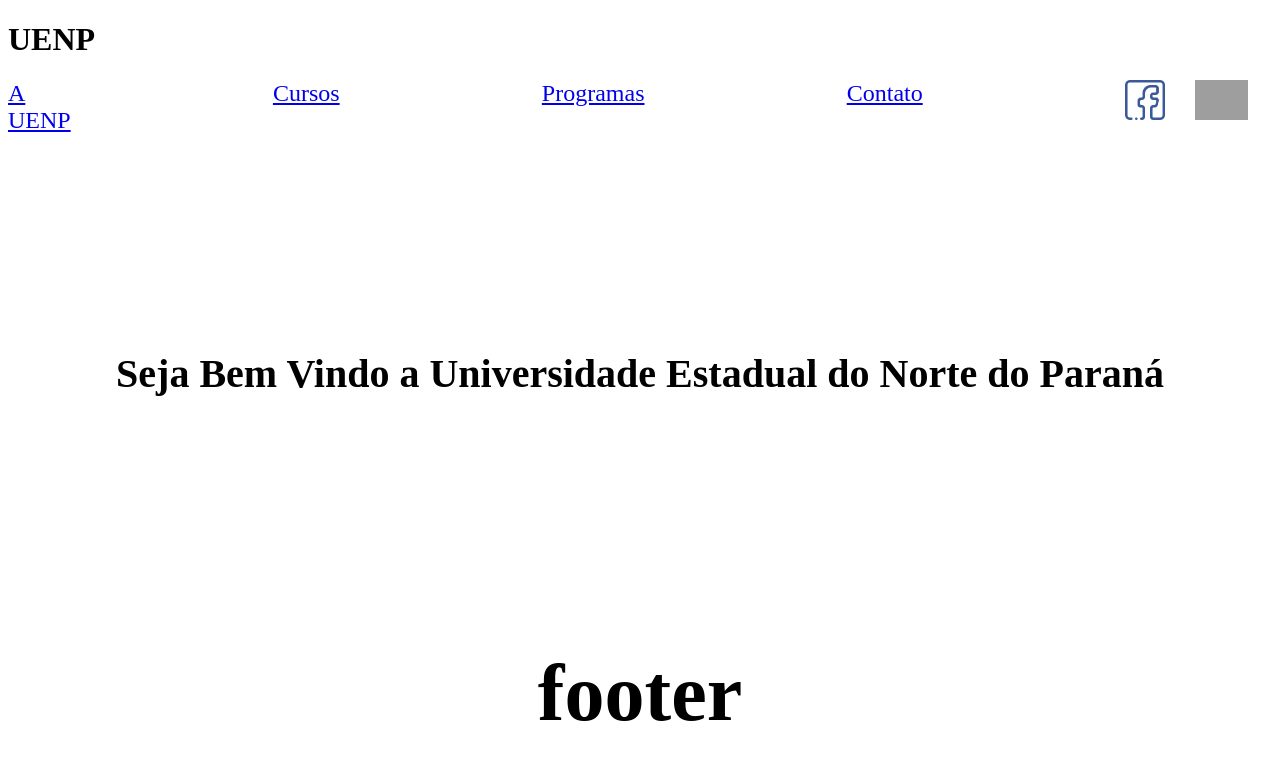
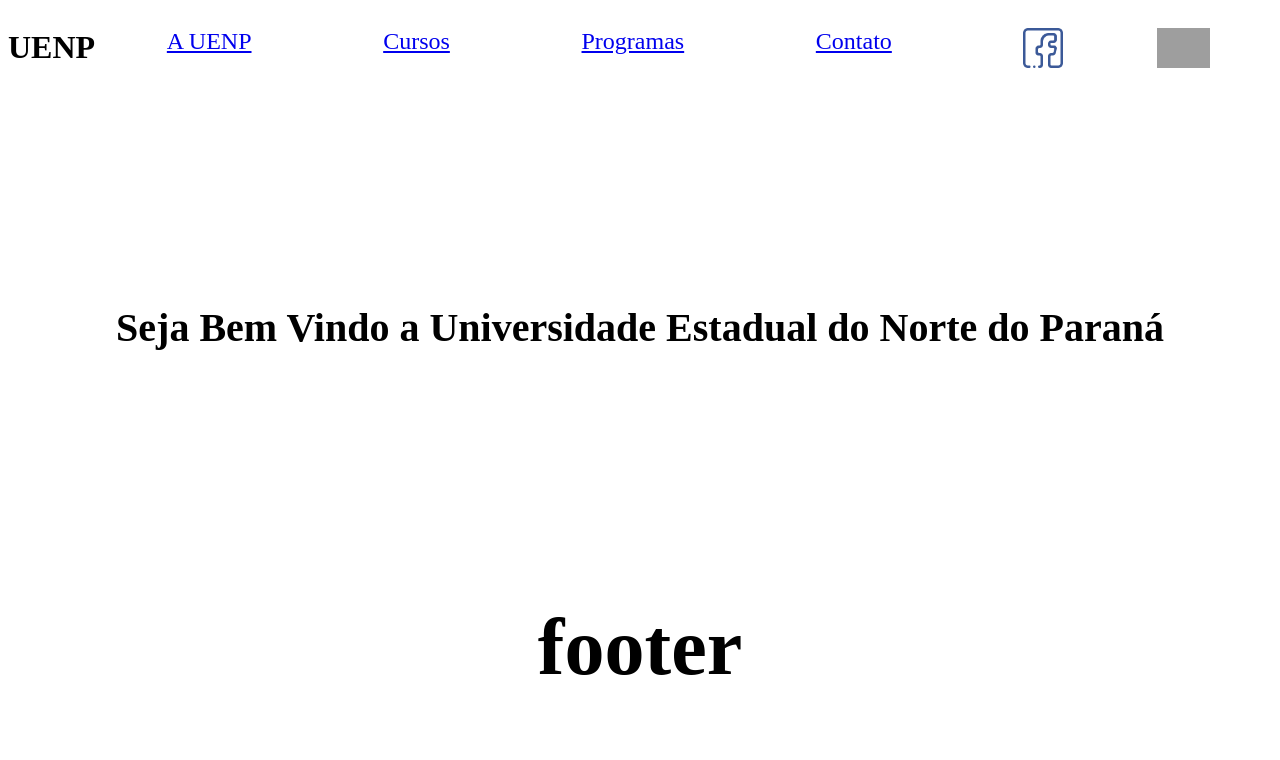
Before and after one commit to JJUUNN0/setup, a React (Vite) app in the folder landing-page/: page / in a window 1280 px wide. Shown: the top 760 px of the page. Built offline with nearby package versions, Linux system fonts and the light colour scheme; grey boxes are pictures that could not be loaded.

Commit message:
feat: responsividade do cabecalho ok

```diff
--- a/landing-page/src/components/header/index.jsx
+++ b/landing-page/src/components/header/index.jsx
@@ -16,6 +16,8 @@ function Header() {
 
   return (
    <>
+   <div id="fotoecabecalho" style={{display:'flex', alignItems: 'center'}}>
+
       <div>
         <h1>UENP</h1>
       </div>
@@ -38,6 +40,7 @@ function Header() {
           <button onClick={closeMenu}>X</button>
         )}
       </MenuStyled>
+   </div>
       <div>
         < MenuIcon onClick={toggleMenu} src={menu} width="24px" />
       </div>
--- a/landing-page/src/components/header/style.jsx
+++ b/landing-page/src/components/header/style.jsx
@@ -6,14 +6,14 @@ const MenuStyled = styled.ul`
   flex: 1;
   list-style: none;
   margin: 0;
-  padding: 0;
+  padding: 20;
   overflow: hidden;
   font-size: 1.5rem;
   display: flex;
   justify-content: space-around;
 
   li {
-    margin-right: 16%;
+    margin-right: 6%;
   }
 
   li:hover {
@@ -22,6 +22,7 @@ const MenuStyled = styled.ul`
   }
 
   ${media.desktop`
+
     display: ${({ show }) => (show ? "block" : "none")};
     position: fixed;
     z-index: 4;
@@ -40,8 +41,15 @@ const MenuStyled = styled.ul`
       cursor: pointer;
       background: ${({ theme }) => theme.primary};
     }
-  `}
+
+
+   `}
+/* @media (max-width: 1460px) and (min-width: 993px) {
+  font-size: 1.5;
+} */
+
 `;
+
 
 const Imagem = styled.img`
   height: 40px;
```
